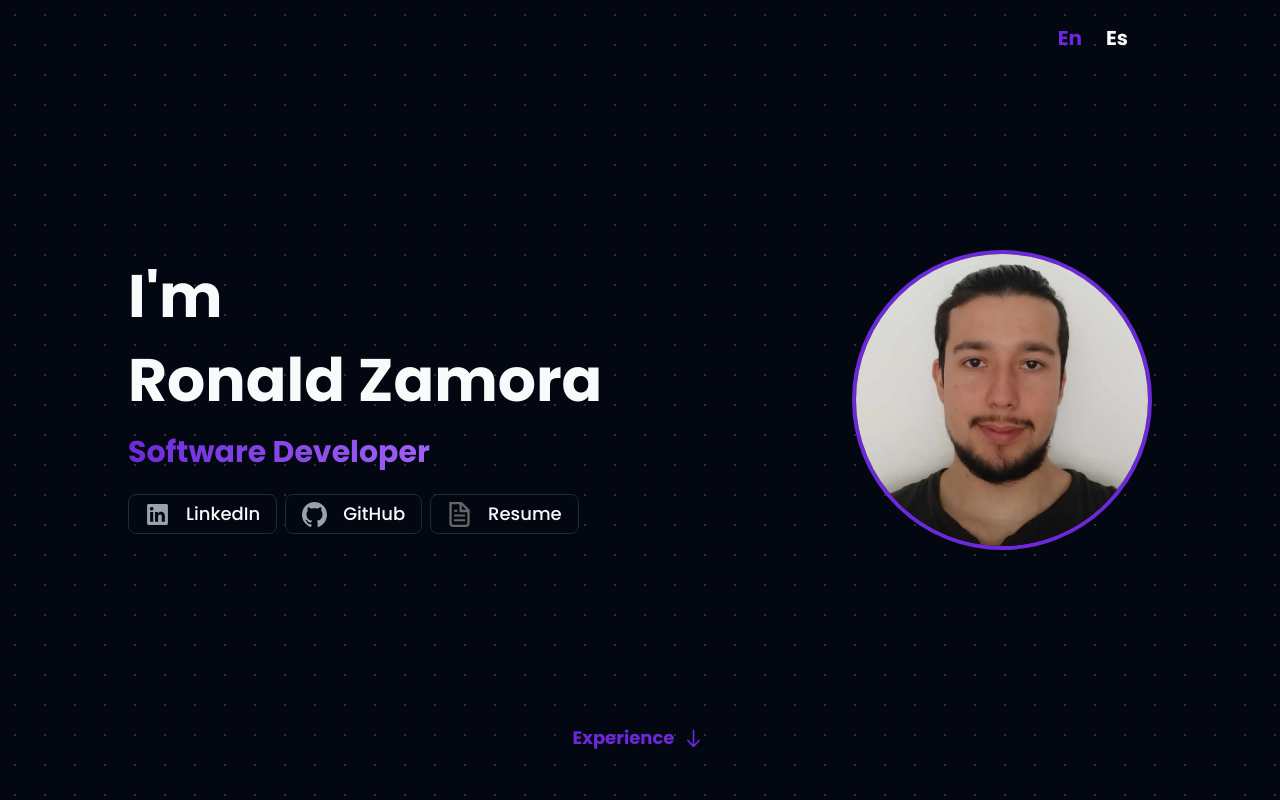
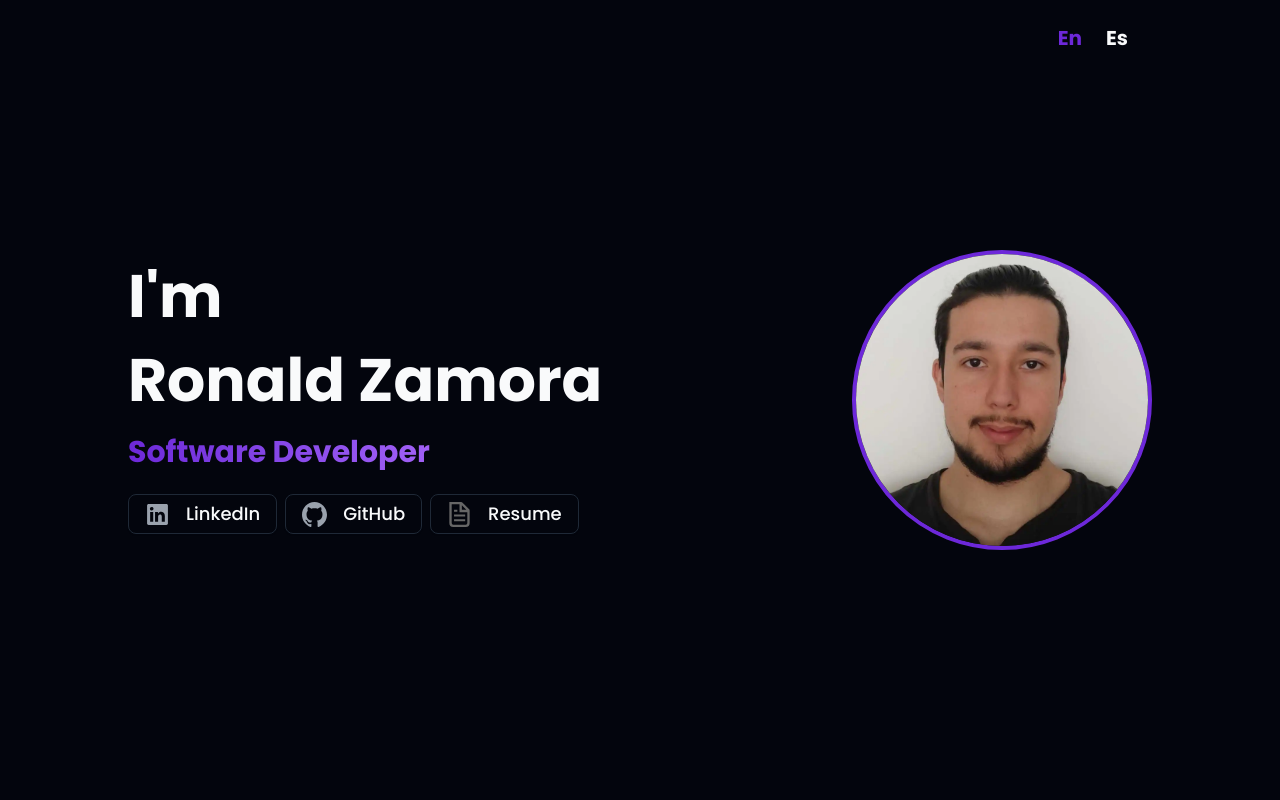
Before and after one commit to RonaldDev0/RonaldDev0, a Next.js app: page /en in a window 1280 px wide. Shown: the top 800 px of the page. Built offline with nearby package versions, Linux system fonts and the light colour scheme.

Commit message:
feat: hero animation

```diff
--- a/package.json
+++ b/package.json
@@ -24,13 +24,13 @@
   },
   "devDependencies": {
     "@eslint/eslintrc": "^3.3.1",
-    "@tailwindcss/postcss": "^4.0.15",
+    "@tailwindcss/postcss": "^4.0.17",
     "@types/node": "^20.17.27",
     "@types/react": "^19.0.12",
     "@types/react-dom": "^19.0.4",
     "eslint": "^9.23.0",
     "eslint-config-next": "15.2.0",
-    "tailwindcss": "^4.0.15",
+    "tailwindcss": "^4.0.17",
     "typescript": "^5.8.2"
   },
   "packageManager": "yarn@1.22.19+sha1.4ba7fc5c6e704fce2066ecbfb0b0d8976fe62447"
--- a/src/app/[lang]/page.tsx
+++ b/src/app/[lang]/page.tsx
@@ -10,14 +10,13 @@ export default async function Home ({ params }: any) {
   const lang = await resolvedParams.lang
   const en = lang === 'en'
 
+  const components = [Hero, Experience, Projects, Stack, Education, AboutMe]
+
   return (
     <main className='w-full flex flex-col items-center'>
-      <Hero en={en} />
-      <Experience en={en} />
-      <Projects en={en} />
-      <Stack en={en} />
-      <Education en={en} />
-      <AboutMe en={en} />
+      {components.map((Component, index) => (
+        <Component en={en} key={index} />
+      ))}
     </main>
   )
 }
--- a/src/app/globals.css
+++ b/src/app/globals.css
@@ -4,7 +4,7 @@
 @plugin 'tailwindcss-animate';
 
 :root {
-  --background: hsl(224 71.4% 4.1%);
+  --background: hsl(229, 65%, 3%);
   --foreground: hsl(210 20% 98%);
   --card: hsl(224 71.4% 4.1%);
   --card-foreground: hsl(210 20% 98%);
@@ -80,7 +80,67 @@
   --color-sidebar-ring: var(--sidebar-ring);
 }
 
+@layer utilities {
+  @keyframes fade-in {
+    0% { opacity: 0; transform: translateY(10px); }
+    100% { opacity: 1; transform: translateY(0); }
+  }
+
+  @keyframes slide-in {
+    0% { opacity: 0; transform: translateX(-20px); }
+    100% { opacity: 1; transform: translateX(0); }
+  }
+
+  @keyframes scale-in {
+    0% { opacity: 0; transform: scale(0.95); }
+    100% { opacity: 1; transform: scale(1); }
+  }
+
+  @keyframes image-enter {
+    0% { opacity: 0; transform: scale(0.8) rotate(-5deg); }
+    100% { opacity: 1; transform: scale(1) rotate(0); }
+  }
+
+  @keyframes icon-pop {
+    0% { opacity: 0; transform: scale(0); }
+    90% { transform: scale(1.1); }
+    100% { opacity: 1; transform: scale(1); }
+  }
+
+  @keyframes soft-bounce {
+    0%, 100% { transform: translateY(0); }
+    50% { transform: translateY(-5px); }
+  }
+
+  .animate-fade-in {
+    animation: fade-in 0.6s forwards;
+  }
+
+  .animate-slide-in {
+    animation: slide-in 0.5s cubic-bezier(0.34, 1.56, 0.64, 1) forwards;
+  }
+
+  .animate-scale-in {
+    animation: scale-in 0.4s cubic-bezier(0.34, 1.56, 0.64, 1) forwards;
+  }
+
+  .animate-image-enter {
+    animation: image-enter 0.8s cubic-bezier(0.68, -0.55, 0.27, 1.55) forwards;
+  }
+
+  .animate-icon-pop {
+    animation: icon-pop 0.4s cubic-bezier(0.68, -0.55, 0.27, 1.55) forwards;
+  }
+
+  .animate-soft-bounce {
+    animation: soft-bounce 2s ease-in-out infinite;
+  }
+}
+
 @layer base {
+  html {
+    scroll-behavior: smooth;
+  }
   * {
     @apply border-border outline-ring/50;
     scrollbar-width: thin;
@@ -88,7 +148,7 @@
   }
   body {
     @apply bg-background text-foreground;
-    background-image: radial-gradient(circle at center, rgb(100, 100, 100) .1%, transparent 6%);
+    background-color: var(--background);
     background-size: 30px 30px;
   }
 }
--- a/src/components/sections/Hero.tsx
+++ b/src/components/sections/Hero.tsx
@@ -14,7 +14,7 @@ type IButton = {
 const buttons: IButton[] = [
   {
     text: 'LinkedIn',
-    ariaLabel: 'LInkedin Profile',
+    ariaLabel: 'LinkedIn Profile',
     href: 'https://www.linkedin.com/in/ronald-zamora-524094353/',
     img: '/icons/linkedin.svg'
   },
@@ -41,17 +41,17 @@ export default function Hero ({ en }: { en: boolean }) {
     >
       <Lang en={en} />
       <div className='space-y-6'>
-        <p className='text-6xl font-bold'>
+        <p className='text-6xl font-bold opacity-0 animate-fade-in [animation-delay:100ms] [animation-timing-function:cubic-bezier(0.25,0.1,0.25,1)]'>
           {en ? 'I\'m' : 'Soy'}
         </p>
-        <h1 className='text-6xl font-bold' id='hero-heading'>
+        <h1 className='text-6xl font-bold opacity-0 animate-fade-in [animation-delay:200ms] [animation-timing-function:cubic-bezier(0.25,0.1,0.25,1)]' id='hero-heading'>
           Ronald Zamora
         </h1>
-        <p className='text-3xl font-bold bg-gradient-to-r from-primary to-purple-400 bg-clip-text text-transparent'>
+        <p className='text-3xl font-bold bg-gradient-to-r from-primary to-purple-400 bg-clip-text text-transparent opacity-0 animate-scale-in [animation-delay:300ms]'>
           {en ? 'Software Developer' : 'Desarrollador de software'}
         </p>
         <meta name='description' content='Ronald Zamora - Software Developer portfolio. Explore my projects, experience, and skills.' />
-        <div className='space-x-2 flex'>
+        <div className='space-x-2 flex opacity-0 animate-slide-in [animation-delay:400ms]'>
           {buttons.map(button => (
             <Link
               key={button.text}
@@ -62,6 +62,7 @@ export default function Hero ({ en }: { en: boolean }) {
               }
               target='_blank'
               aria-label={button.ariaLabel}
+              className='scroll-smooth'
             >
               <Button
                 variant='outline'
@@ -75,6 +76,7 @@ export default function Hero ({ en }: { en: boolean }) {
                   height={25}
                   alt={button.text}
                   priority
+                  className='opacity-0 animate-icon-pop [animation-delay:500ms]'
                 />
                 {button.text}
               </Button>
@@ -89,11 +91,15 @@ export default function Hero ({ en }: { en: boolean }) {
           height={300}
           alt='Ronald Zamora - Software Developer'
           priority
-          className='rounded-full border-4 border-primary'
+          className='rounded-full border-4 border-primary opacity-0 animate-image-enter [animation-delay:300ms]'
         />
       </Suspense>
       <div className='absolute bottom-12 max-[1000px]:hidden w-full flex justify-center'>
-        <Link href='#experience' className='flex items-center gap-1.5' aria-label='Scroll to experience section'>
+        <Link
+          href='#experience'
+          className='flex items-center gap-1.5 opacity-0 animate-fade-in [animation-delay:1000ms]'
+          aria-label='Scroll to experience section'
+        >
           <p className='text-primary text-lg font-bold'>
             {en ? 'Experience' : 'Experiencia'}
           </p>
@@ -102,6 +108,7 @@ export default function Hero ({ en }: { en: boolean }) {
             width={27}
             height={27}
             alt='Arrow pointing down'
+            className='animate-soft-bounce'
           />
         </Link>
       </div>
```
Also changed, not shown: 1 other file (tests, documents, lock files or other folders).
